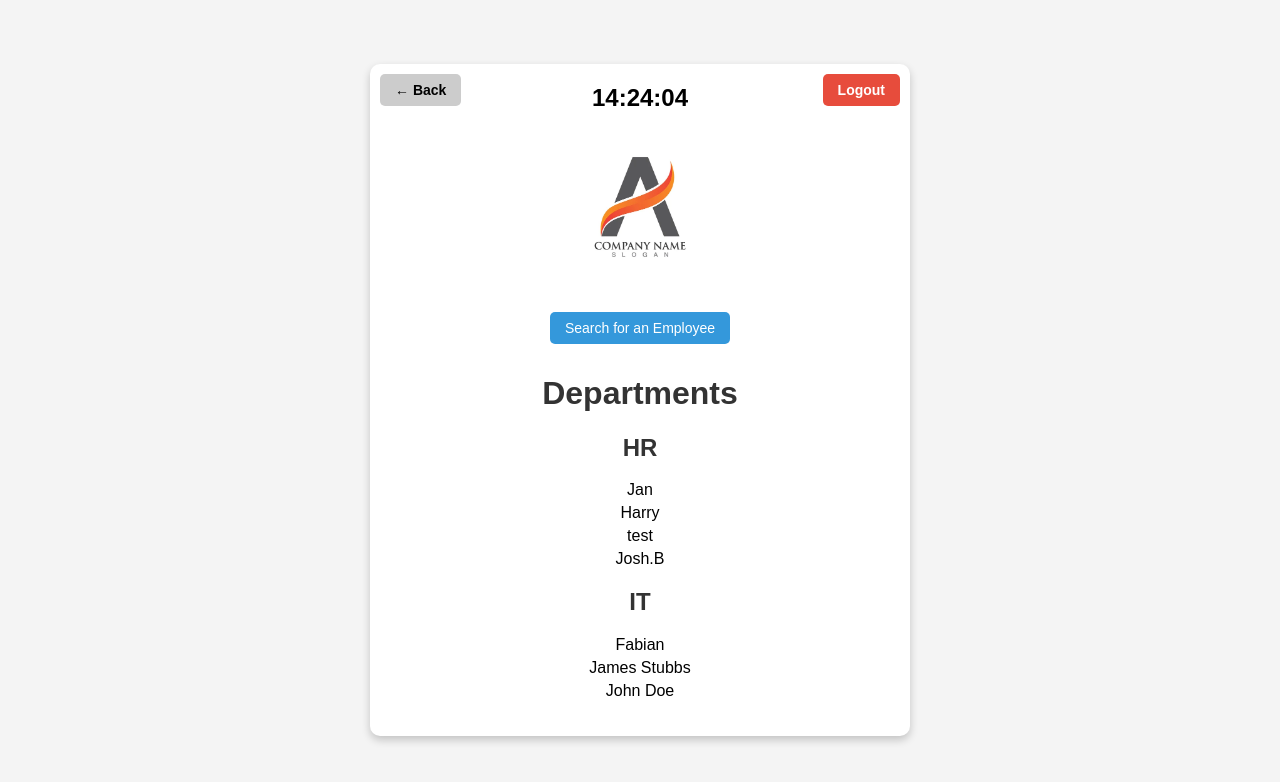
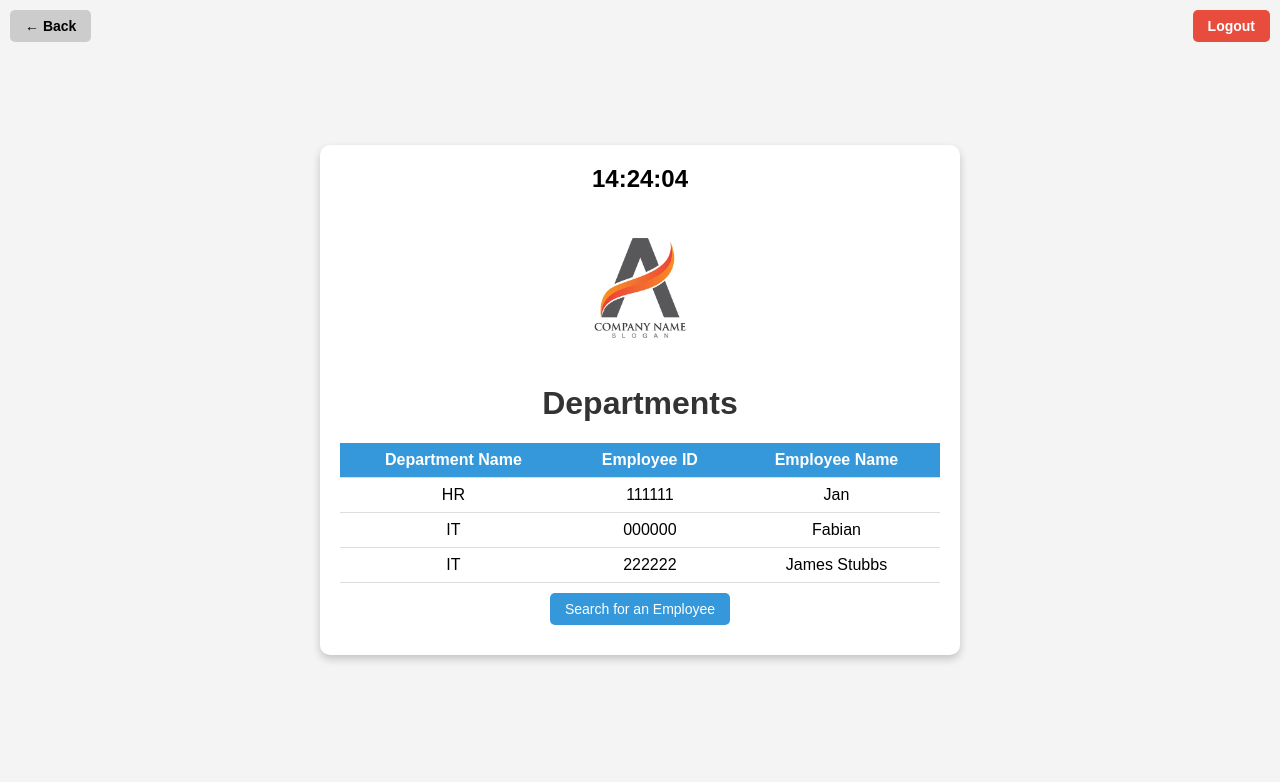
Before and after one commit to FabianAnton/EmployeeSystemProj, a Django app: page /departments/ in a window 1280 px wide. Shown: the top 782 px of the page. Run offline with Django 5.2, Linux system fonts and the light colour scheme; data comes from the database, SQL or seed files in the repository; both versions use the stored data as it was after the commit.

Commit message:
updated the css of the departments page and made display current employees

```diff
--- a/EmployeeManagementCA/employees/templates/employees/departments.html
+++ b/EmployeeManagementCA/employees/templates/employees/departments.html
@@ -16,11 +16,14 @@
             height: 100vh;
             margin: 0;
         }
-        .wrapper {
-            display: flex;
-            flex-direction: column;
-            align-items: center;
+        .container {
+            background: white;
+            padding: 20px;
+            border-radius: 10px;
+            box-shadow: 0 4px 8px rgba(0, 0, 0, 0.2);
             text-align: center;
+            width: 80%;
+            max-width: 600px;
         }
         .box {
             background: white;
@@ -76,7 +79,7 @@
         .back-btn:hover {
             background-color: #bbb;
         }
-        .archive-view-btn {
+        .department-view-btn {
             display: inline-block;
             margin: 10px auto;
             background-color: #3498db;
@@ -86,22 +89,28 @@
             text-decoration: none;
             font-size: 14px;
         }
-        .archive-view-btn:hover {
+        .department-view-btn:hover {
             background-color: #2980b9;
         }
-        ul {
-            padding-left: 0;
-            list-style: none;
+        table {
+            width: 100%;
+            border-collapse: collapse;
+            margin-top: 10px;
         }
-        li {
-            margin-bottom: 5px;
+        th, td {
+            padding: 8px;
+            border-bottom: 1px solid #ddd;
+            text-align: center;
         }
-
+        th {
+            background-color: #3498db;
+            color: white;
+        }
     </style>
 </head>
 <body>
-    <div class="wrapper">
-        <div class="box">
+    <div class="container">
+        <div>
             <!-- Top Buttons -->
             <a href="javascript:window.history.back();" class="back-btn">← Back</a>
             <a href="{% url 'logout' %}" class="logout-btn">Logout</a>
@@ -112,19 +121,31 @@
             <!-- Logo -->
             <img src="{% static 'images/logo.jpg' %}" alt="Company Logo" class="logo">
 
-            <!-- Link to Search -->
-            <a href="{% url 'filter_search' %}" class="archive-view-btn">Search for an Employee</a>
-
             <!-- Department Listing -->
             <h1>Departments</h1>
-            {% for department in departments %}
-                <h2>{{ department.Department_name }}</h2>
-                <ul>
+            <table>
+                <tr>
+                    <th>Department Name</th>
+                    <th>Employee ID</th>
+                    <th>Employee Name</th>
+                </tr>
+                {% for department in departments %}
                     {% for employee in department.employees.all %}
-                        <li>{{ employee.name }}</li>
+                        <tr>
+                            <td>{{ department.Department_name }}</td>
+                            <td>{{ employee.employee_id }}</td>
+                            <td>{{ employee.name }}</td>
+                        </tr>
                     {% endfor %}
-                </ul>
-            {% endfor %}
+                {% empty %}
+                    <tr>
+                        <td colspan="3">No departments available</td>
+                    </tr>
+                {% endfor %}
+            </table>
+
+            <!-- Link to Search -->
+            <a href="{% url 'filter_search' %}" class="department-view-btn">Search for an Employee</a>
         </div>
     </div>
 
--- a/EmployeeManagementCA/employees/views.py
+++ b/EmployeeManagementCA/employees/views.py
@@ -5,6 +5,7 @@ from .models import Employee, Department
 from django.utils.timezone import now
 from .models import LeaveRequest
 from django.contrib.auth.decorators import login_required
+from django.db.models import Prefetch
 
 def filter_view(request):
     title_contains_query = request.GET.get('employee_id__gte')
@@ -116,7 +117,8 @@ def logout_view(request):
 
 #department view
 def department_list(request):
-    departments = Department.objects.prefetch_related('employees').all()
+    departments = Department.objects.prefetch_related(
+        Prefetch('employees', queryset=Employee.objects.filter(archived=False))).all()
     return render(request, 'departments.html', {'departments': departments})
 
 #advanced search bar
```
Also changed, not shown: EmployeeManagementCA/db.sqlite3.
